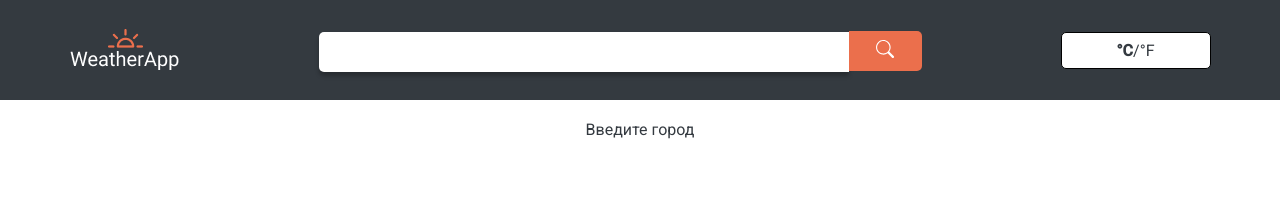
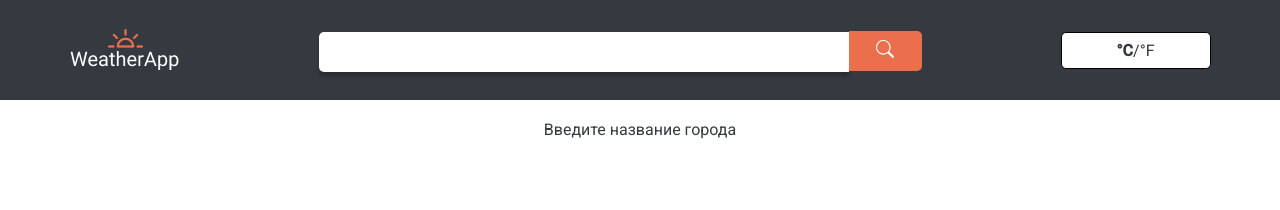
Before and after one commit to MikhailPachkouski/weather-app, a React (Create React App) app: page / in a window 1280 px wide. Shown: the top 210 px of the page. Built offline with nearby package versions, Linux system fonts and the light colour scheme.

Commit message:
fix some russian text

```diff
--- a/src/App.js
+++ b/src/App.js
@@ -100,7 +100,7 @@ function App() {
 			/>
 			{!weatherData && (
 				<div style={{ textAlign: 'center', marginTop: '20px' }}>
-					Введите город
+					<strong>Введите название города</strong>
 				</div>
 			)}
 			{weatherData && (
--- a/src/components/Now/Now.jsx
+++ b/src/components/Now/Now.jsx
@@ -25,7 +25,7 @@ const Now = ({ weatherDataHourly = null, units }) => {
 							<div>
 								<p>Скорость ветра</p>
 								<p className={cl.bold}>
-									{weatherDataHourly.current.wind_speed} к/ч
+									{weatherDataHourly.current.wind_speed} км/ч
 								</p>
 							</div>
 							<div>
```
